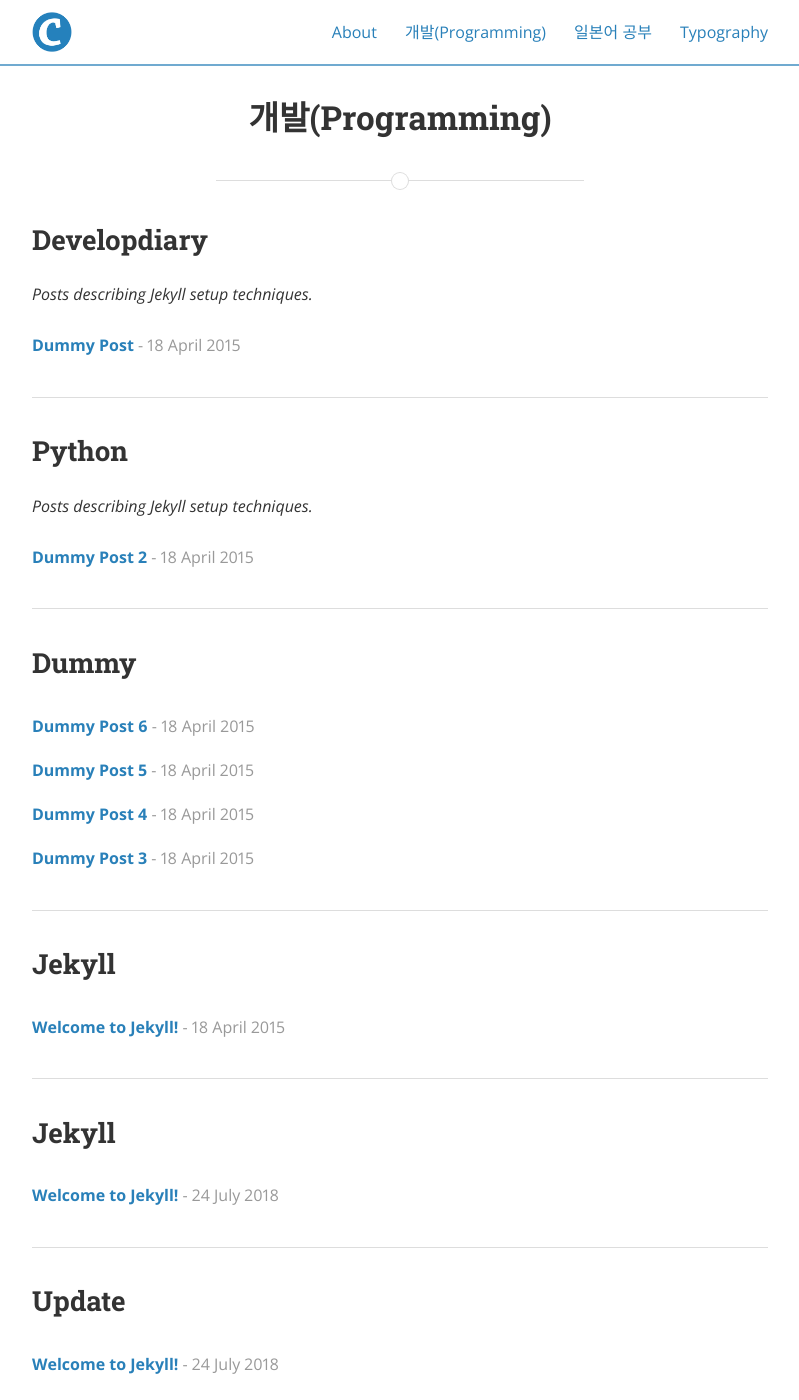
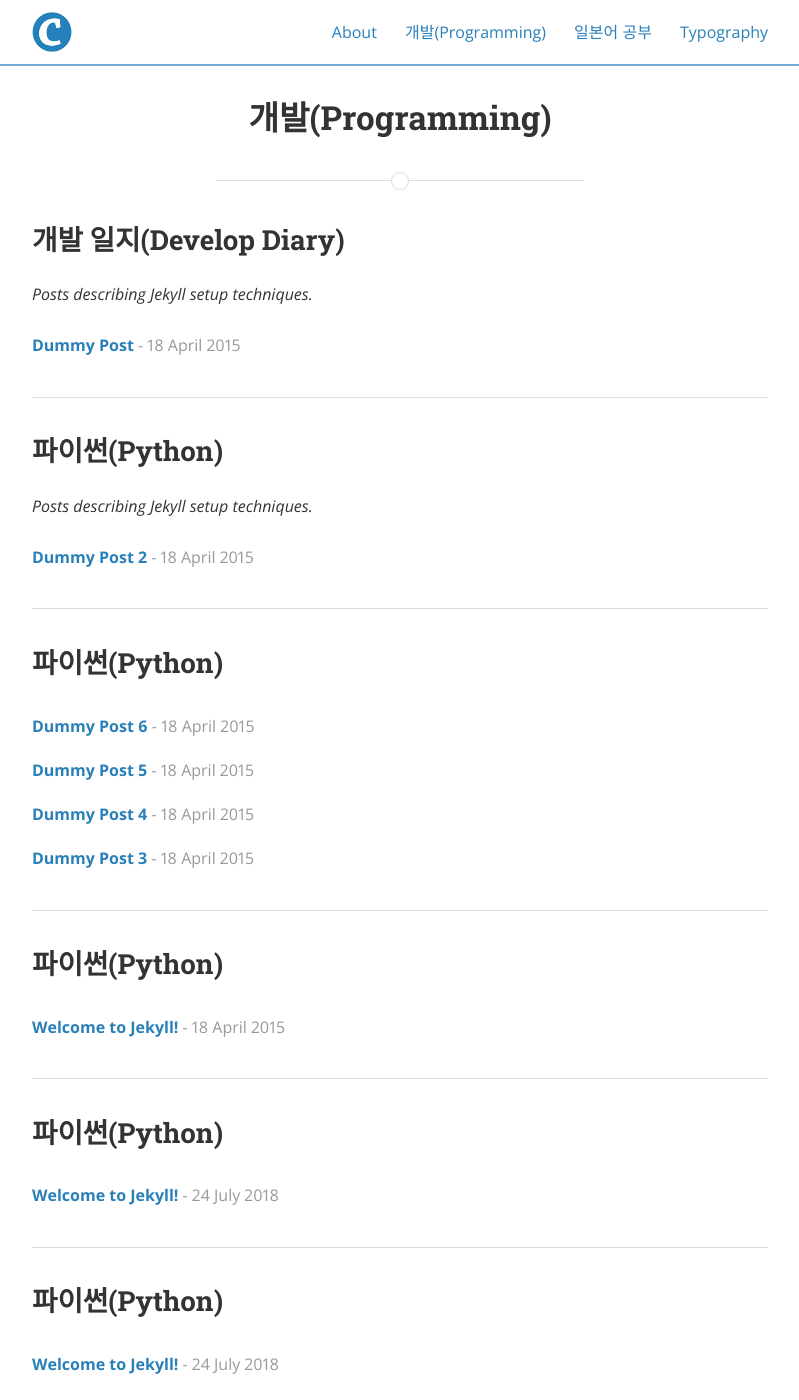
Before and after one commit to myksb1223/myksb1223.github.io, a Jekyll site: the page built from develops.html, in a window 1280 px wide and 1400 px high. Shown: the whole window, without its empty margins (240-1039 px from the left). Built offline with Jekyll 4.4.1, drawn with Linux system fonts in a browser that asks for light colours; nearby versions of some CDN libraries.

Commit message:
Add pages

```diff
--- a/develops.html
+++ b/develops.html
@@ -6,7 +6,13 @@ permalink: /develops/
 
 {% for category in site.categories %}
   {% capture cat %}{{ category | first }}{% endcapture %}
+  {% if cat == 'DevelopDiary' %}
+  <h2 id="{{cat}}">개발 일지(Develop Diary)</h2>
+  {% else if cat == 'Python' %}
+  <h2 id="{{cat}}">파이썬(Python)</h2>
+  {% else %}
   <h2 id="{{cat}}">{{ cat | capitalize }}</h2>
+  {% endif %}
   {% for desc in site.descriptions %}
     {% if desc.cat == cat %}
       <p class="desc"><em>{{ desc.desc }}</em></p>
```
